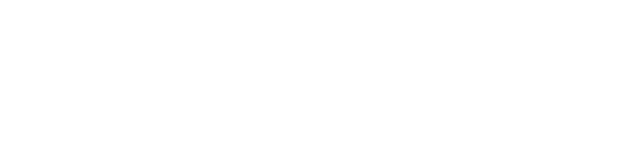
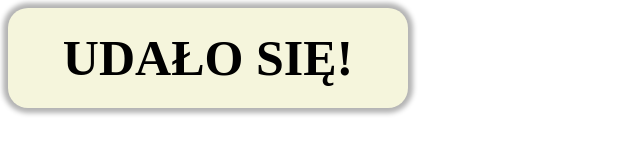
Before and after one commit to tyrmand/review, a plain HTML site: page 02. Advanced HTML and CSS/07. Border and box shadow/index.html in a window 1280 px wide. Shown: the whole page, without its empty margins (0-640 px from the left). Drawn offline with Linux system fonts and the light colour scheme.

Commit message:
Solves exercises

```diff
--- a/02. Advanced HTML and CSS/07. Border and box shadow/css/style.css
+++ b/02. Advanced HTML and CSS/07. Border and box shadow/css/style.css
@@ -0,0 +1,13 @@
+.popup {
+    width: 400px;
+    height: 100px;
+    background-color: beige;
+    box-shadow: 0px 0px 5px 5px rgba(0, 0, 0, 0.3);
+    border-radius: 20px;
+    text-align: center;
+    vertical-align: center;
+    font-weight: 700;
+    line-height: 100px;
+    font-size: 50px;
+    text-transform: uppercase;
+}
--- a/02. Advanced HTML and CSS/07. Border and box shadow/index.html
+++ b/02. Advanced HTML and CSS/07. Border and box shadow/index.html
@@ -2,10 +2,12 @@
 <html lang="en">
 <head>
     <meta charset="UTF-8">
-    <title>CodersLab</title>
+    <title>Obramowania</title>
     <link rel="stylesheet" href="css/style.css">
 </head>
 <body>
-
+    <div class="popup">
+        Udało się!
+    </div>
 </body>
 </html>
```
